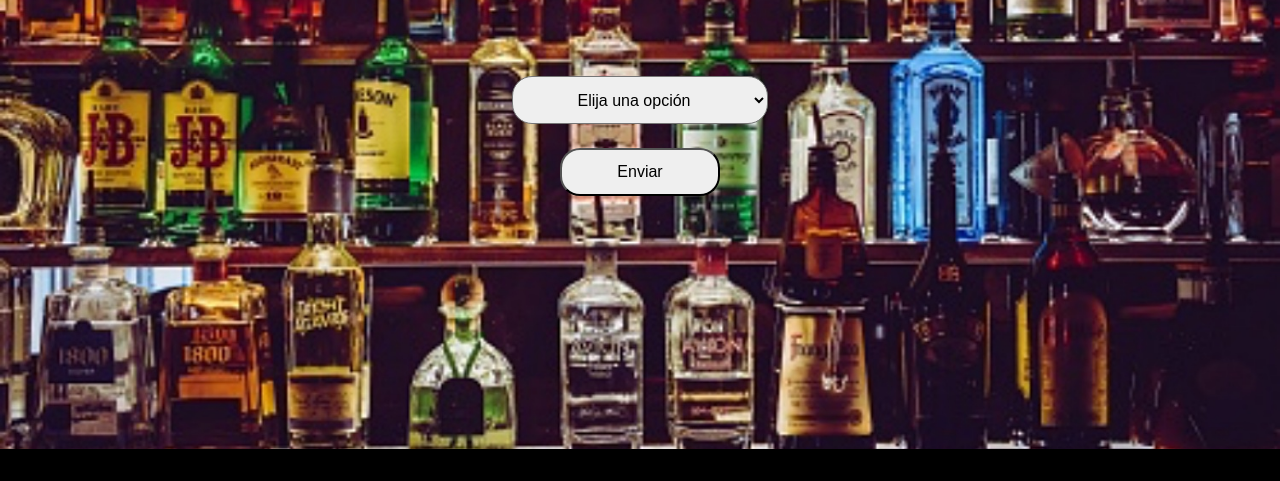
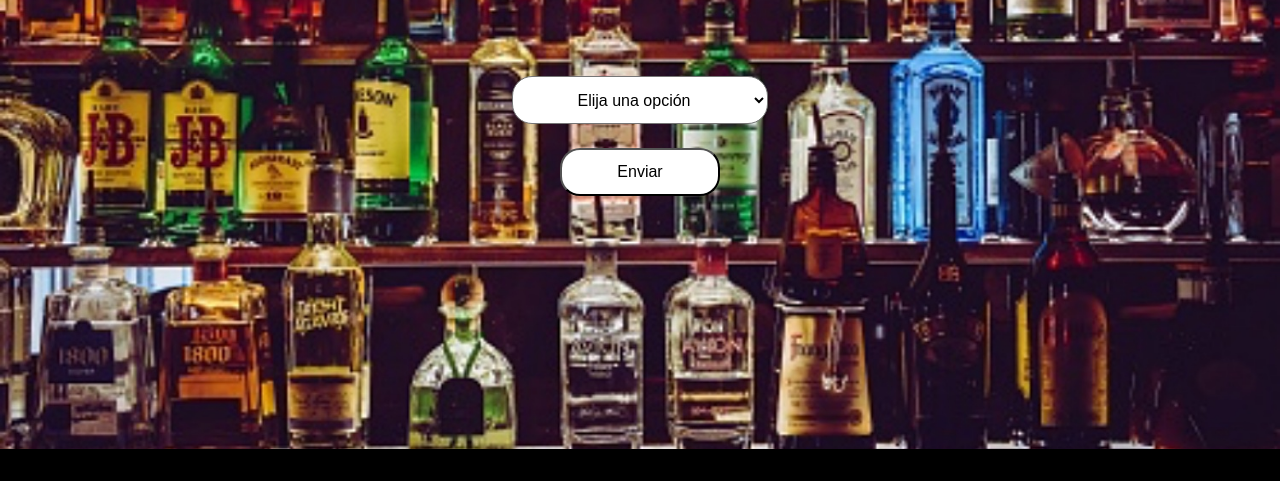
Before and after one commit to natireggiani/barra-App, a plain HTML site: page index.html in a window 1280 px wide. Shown: the part 351-832 px from the top of the page. Drawn offline with Linux system fonts and the light colour scheme.

Commit message:
cambio color button

```diff
--- a/style.css
+++ b/style.css
@@ -33,6 +33,8 @@ h2{
     flex-direction: column;
 }
 .consulta select{
+    color: black;
+    background-color: #ffffff;
     height: 3em;
     width: 16em;
     border-radius: 20px;
@@ -41,6 +43,8 @@ h2{
 }
 
 .consulta button{
+    color: black;
+    background-color: #ffffff;
     height: 3em;
     width: 10em;
     margin-top: 1.5em;
```
